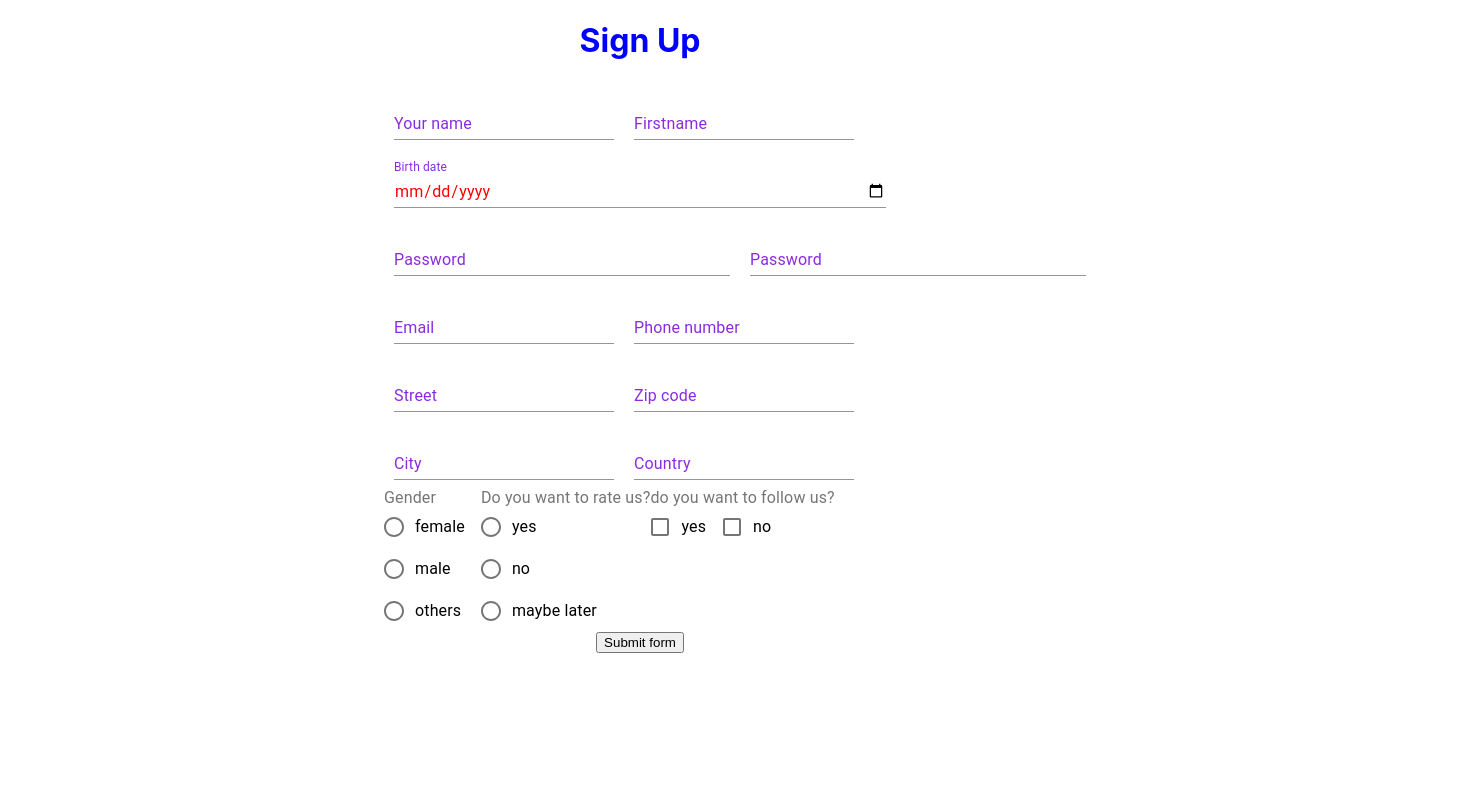
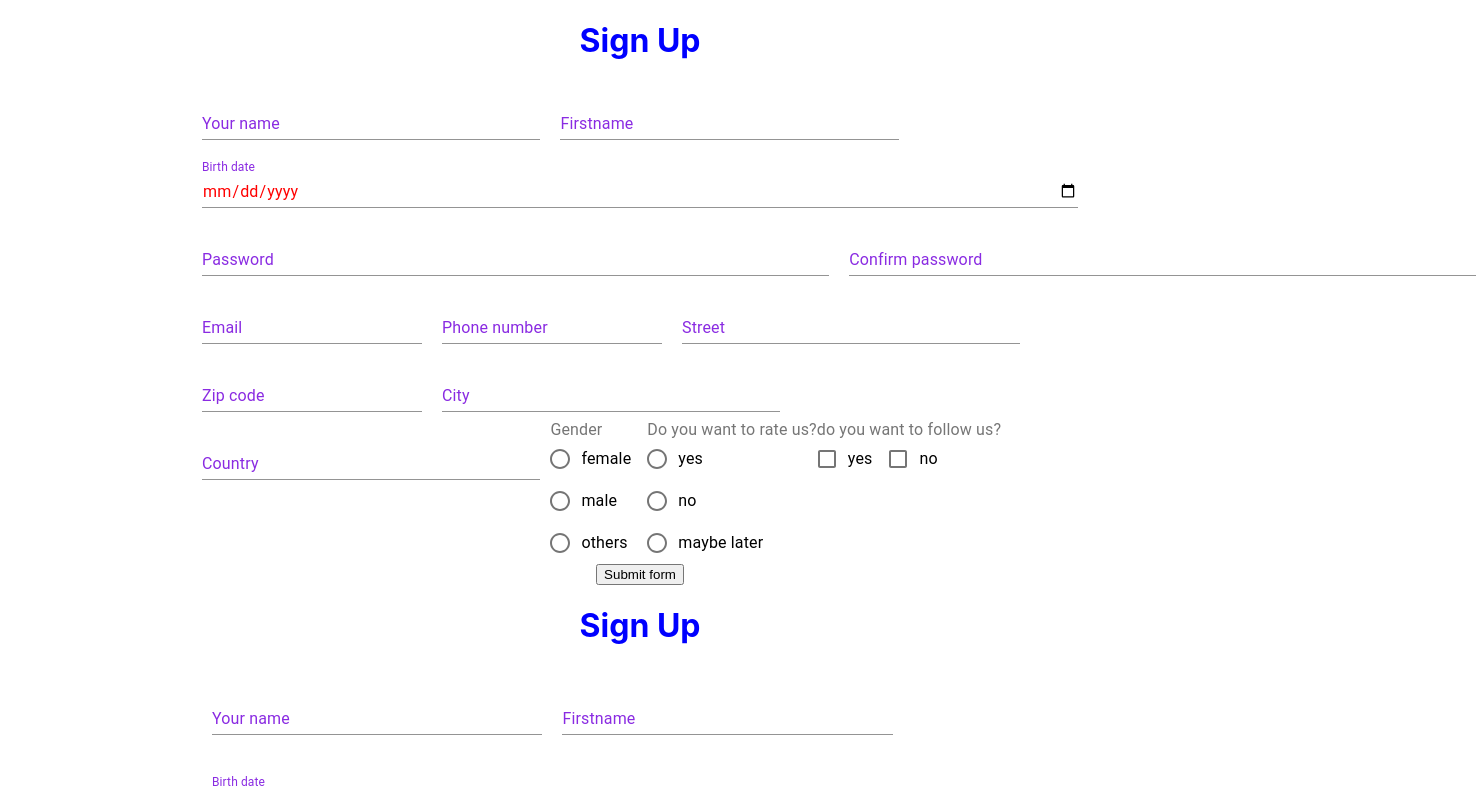
Before and after one commit to meruyert93/React_learning_project, a React (Create React App) app: page / in a window 1280 px wide. Shown: the top 796 px of the page, 1476 px wide, since content can reach past the window. Built offline with nearby package versions, Linux system fonts and the light colour scheme.

Commit message:
FormDescripton as row

```diff
--- a/src/components/Form.tsx
+++ b/src/components/Form.tsx
@@ -1,19 +1,20 @@
+import Checkbox, { CheckboxProps } from '@material-ui/core/Checkbox';
+import { Theme, createStyles, makeStyles } from '@material-ui/core/styles';
+
+import Box from '@material-ui/core/Box';
+import CheckBoxIcon from '@material-ui/icons/CheckBox';
+import CheckBoxOutlineBlankIcon from '@material-ui/icons/CheckBoxOutlineBlank';
+import Favorite from '@material-ui/icons/Favorite';
+import FavoriteBorder from '@material-ui/icons/FavoriteBorder';
+import FormControl from '@material-ui/core/FormControl';
+import FormControlLabel from '@material-ui/core/FormControlLabel';
+import FormGroup from '@material-ui/core/FormGroup';
+import FormLabel from '@material-ui/core/FormLabel';
+import Radio from '@material-ui/core/Radio';
+import RadioGroup from '@material-ui/core/RadioGroup';
 import React from 'react'
 import TextField from '@material-ui/core/TextField';
 import TextareaAutosize from '@material-ui/core/TextareaAutosize';
-import { createStyles, makeStyles, Theme } from '@material-ui/core/styles';
-import Radio from '@material-ui/core/Radio';
-import RadioGroup from '@material-ui/core/RadioGroup';
-import FormGroup from '@material-ui/core/FormGroup';
-import FormControlLabel from '@material-ui/core/FormControlLabel';
-import FormControl from '@material-ui/core/FormControl';
-import FormLabel from '@material-ui/core/FormLabel';
-import Checkbox, { CheckboxProps } from '@material-ui/core/Checkbox';
-import Box from '@material-ui/core/Box';
-import CheckBoxOutlineBlankIcon from '@material-ui/icons/CheckBoxOutlineBlank';
-import CheckBoxIcon from '@material-ui/icons/CheckBox';
-import Favorite from '@material-ui/icons/Favorite';
-import FavoriteBorder from '@material-ui/icons/FavoriteBorder';
 
 //Styling
 const useStyles = makeStyles((theme: Theme) =>
@@ -37,15 +38,31 @@ const useStyles = makeStyles((theme: Theme) =>
 );
 
 export type FormDescription = {
-    inputFields: InputField[];
+    inputFields: Field[];
     radioInputFields: radioInputField [];
     title: string;
     buttonTitle: string;
 }
 
+export type FormDescriptionRow = {
+    inputFields: Field[][];
+    title: string;
+    buttonTitle: string;
+}
+
+export type Field = {
+    type: string;
+}
+
 export type InputField = {
     type: string; // text, phone, check-box, radio, text-area
     label: string;
+    placeholder: string;
+}
+
+export type PasswordGroupField = {
+    type: string; // text, phone, check-box, radio, text-area
+    label: string[];
     placeholder: string;
 }
 
@@ -63,6 +80,8 @@ export enum FormElementType {
     email = "email",
     date = "date",
     number = "number",
+    radio = "radio",
+    checkbox = "checkbox"
   }
 
 export const Form: React.FC<{formDetails: FormDescription}> = (props) => {
@@ -78,20 +97,20 @@ export const Form: React.FC<{formDetails: FormDescription}> = (props) => {
             </h1>
             <div className="main-form">
 
-                {details.inputFields.map((inputField) => {
-                    if (inputField.type === "text") {
-                        return <Box
-                        display="inline-flex"
-                        flexWrap="nowrap"
-                        > <TextField
+                {details.inputFields.map((field) => {
+                    if (field.type === FormElementType.text) {
+                        const inputField = field as InputField;
+                        return <div style={{display: "flex" , width: "40%"}}>
+
+                        <TextField
                         type='text'
                         label={inputField.label}
                         placeholder={inputField.placeholder}
-                        />
-                        </Box>
+                        /></div>
                     }
                     // TODO add support for input type text-area
-                    if (inputField.type === 'text-area') {
+                    if (field.type === FormElementType.textArea) {
+                        const inputField = field as InputField
                         return <TextareaAutosize
                         rowsMin={20}
                         aria-label={inputField.label}
@@ -100,22 +119,26 @@ export const Form: React.FC<{formDetails: FormDescription}> = (props) => {
                         />
                     }
                     // TODO add support for input type password
-                    if (inputField.type === 'password') {
-                        return <FormGroup row>
+                    if (field.type === FormElementType.passwordGroup) {
+                        const inputField = field as PasswordGroupField
+                        return  <div style={{display: "flex", width: "100%"}}>
+                            {/* <FormGroup row>  */}
                             <TextField
                             type ='password'
-                        label={inputField.label}
+                            label={inputField.label[0]}
                             placeholder={inputField.placeholder}
                             />
                             <TextField
                             type ='password'
-                        label={inputField.label}
+                            label={inputField.label[1]}
                             placeholder={inputField.placeholder}
                             />
-                        </FormGroup>
+                            {/* </FormGroup> */}
+                        </div>
                     }
                     //Support for input type email
-                    if (inputField.type === "email") {
+                    if (field.type === FormElementType.email) {
+                        const inputField = field as InputField
                         return <Box
                         display="inline-flex"
                         flexWrap="nowrap"
@@ -126,7 +149,8 @@ export const Form: React.FC<{formDetails: FormDescription}> = (props) => {
                         />
                         </Box>
                     }
-                    if  (inputField.type === "date") {
+                    if  (field.type === FormElementType.date) {
+                        const inputField = field as InputField
                         return <TextField
                         type = 'date'
                         label={inputField.label}
@@ -136,7 +160,8 @@ export const Form: React.FC<{formDetails: FormDescription}> = (props) => {
                         }}
                         />
                     }
-                    if (inputField.type === "number") {
+                    if (field.type === FormElementType.number) {
+                        const inputField = field as InputField
                         return <Box
                         display="inline-flex"
                         flexWrap="nowrap"
@@ -150,7 +175,7 @@ export const Form: React.FC<{formDetails: FormDescription}> = (props) => {
                 }
                 )}
                  {details.radioInputFields.map((radioInputField) => {
-                    if (radioInputField.type === "radio") {
+                    if (radioInputField.type === FormElementType.radio) {
                     return <FormControl component="fieldset"> <FormLabel component="legend">{radioInputField.label}</FormLabel>
                                 <RadioGroup  aria-label="gender" name="gender1"> {radioInputField.values.map((value) => {
                                    return <FormControlLabel value={value} control={<Radio />} label={value} />
@@ -158,7 +183,7 @@ export const Form: React.FC<{formDetails: FormDescription}> = (props) => {
                                 </RadioGroup>
                             </FormControl>
                     }
-                    if(radioInputField.type === 'checkbox') {
+                    if(radioInputField.type === FormElementType.checkbox) {
                     return  <FormControl component="fieldset">  <FormLabel component="legend">{radioInputField.label}</FormLabel>
                             <FormGroup row>
                                 {radioInputField.values.map((value) => {
@@ -180,3 +205,117 @@ export const Form: React.FC<{formDetails: FormDescription}> = (props) => {
         </div>
     )
 }
+
+export const FormWithRows: React.FC<{formDetails: FormDescriptionRow}> = (props) => {
+    const details =  props.formDetails;
+    const classes = useStyles();
+    return (
+        <div className="div-100-width">
+            <h1 className="title">
+                {details.title}
+            </h1>
+            <div className="main-form">
+                {/* [1, 2, 3, 4]
+                [[1, 2], [3], [4]] */}
+                {details.inputFields.map((row) => {
+                    return <div style={{display:"flex", margin: "10px", alignItems:"stretch", width: "100%"}}>
+                                {row.map((field) => {
+                                if (field.type === FormElementType.text) {
+                                    const inputField = field as InputField;
+                                    return <div style={{display: "flex" , width: "40%"}}>
+                                                <TextField
+                                                type='text'
+                                                label={inputField.label}
+                                                placeholder={inputField.placeholder}
+                                                />
+                                            </div>
+                                }
+                                // TODO add support for input type text-area
+                                if (field.type === FormElementType.textArea) {
+                                    const inputField = field as InputField
+                                    return <TextareaAutosize
+                                            rowsMin={20}
+                                            aria-label={inputField.label}
+                                            placeholder={inputField.placeholder}
+                                            defaultValue={inputField.label}
+                                            />
+                                }
+                                // TODO add support for input type password
+                                if (field.type === FormElementType.passwordGroup) {
+                                    const inputField = field as PasswordGroupField
+                                    return  <div style={{display: "flex", width: "100%"}}>
+                                                <TextField
+                                                type ='password'
+                                                label={inputField.label[0]}
+                                                placeholder={inputField.placeholder}
+                                                />
+                                                <TextField
+                                                type ='password'
+                                                label={inputField.label[1]}
+                                                placeholder={inputField.placeholder}
+                                                />
+                                            </div>
+                                }
+                                //Support for input type email
+                                if (field.type === FormElementType.email) {
+                                    const inputField = field as InputField
+                                    return <TextField
+                                            type ='email'
+                                            label={inputField.label}
+                                            placeholder={inputField.placeholder}
+                                            />
+                                }
+                                if  (field.type === FormElementType.date) {
+                                    const inputField = field as InputField
+                                    return <TextField
+                                            type = 'date'
+                                            label={inputField.label}
+                                            placeholder={inputField.placeholder}
+                                            InputLabelProps={{
+                                            shrink: true,
+                                            }}
+                                            />
+                                }
+                                if (field.type === FormElementType.number) {
+                                    const inputField = field as InputField
+                                    return <TextField
+                                    type = 'number'
+                                    label={inputField.label}
+                                    placeholder={inputField.placeholder}
+                                    />
+
+                                }
+                                if (field.type === FormElementType.radio) {
+                                    const radioInputField = field as radioInputField
+                                return <FormControl component="fieldset"> <FormLabel component="legend">{radioInputField.label}</FormLabel>
+                                            <RadioGroup  aria-label="gender" name="gender1"> {radioInputField.values.map((value) => {
+                                            return <FormControlLabel value={value} control={<Radio />} label={value} />
+                                                })}
+                                            </RadioGroup>
+                                        </FormControl>
+                                }
+                                if(field.type === FormElementType.checkbox) {
+                                    const radioInputField = field as radioInputField
+                                return  <FormControl component="fieldset">  <FormLabel component="legend">{radioInputField.label}</FormLabel>
+                                        <FormGroup row>
+                                            {radioInputField.values.map((value) => {
+                                                return   <FormControlLabel
+                                                label={value}
+                                                control={<Checkbox />}
+                                                value={value}
+                                                />
+                                            })}
+                                        </FormGroup>
+                                        </FormControl>
+                                }
+                                })}
+                            </div>
+                    })}
+            </div>
+            <button>
+                {details.buttonTitle}
+            </button>
+        </div>
+    )
+}
+// Element
--- a/src/css/main.css
+++ b/src/css/main.css
@@ -6,14 +6,14 @@
 .containerForm {
   display: flex;
   justify-content: center;
-
+  flex-direction: column;
 }
 
 .main-form {
   display: flex;
   flex-direction: row;
   flex-wrap: wrap;
-    width: 40%;
+  width: 70%;
   margin: 0 auto;
 }
 
@@ -22,13 +22,11 @@
   margin: 10px;
   width: calc(100% - 10px);
   flex: 1 0 70%;
-
 }
 
 .main-form .MuiTextField-root input {
   color: red;
 }
-
 
 .main-form .MuiTextField-root label {
   color: blueviolet;
@@ -38,7 +36,7 @@
   display: flex;
   flex-direction: column;
   align-items: center;
-    width:100%;
+  width: 100%;
   margin: 0 auto;
 }
 .inputsforName {
@@ -46,13 +44,3 @@
   justify-content: space-around;
   color: red;
 }
-
-.main-form .MuiFormGroup-root {
-    display: inline-flex;
-    flex-wrap: nowrap;
-}
-
-.main-form .MuiFormControl-root {
-    display: flex;
-    flex-wrap: wrap;
-}
--- a/src/pages/ExampleForm.tsx
+++ b/src/pages/ExampleForm.tsx
@@ -1,7 +1,7 @@
-import {Form, FormDescription, InputField, radioInputField } from "../components/Form"
-import React, { Component } from 'react';
 import '../css/main.css';
 
+import {Form, FormDescription, FormDescriptionRow, FormWithRows, InputField, PasswordGroupField, radioInputField} from "../components/Form"
+import React, { Component } from 'react';
 
 export class ExampleForm extends Component <{}, {}> {
 
@@ -9,7 +9,7 @@ export class ExampleForm extends Component <{}, {}> {
         const nameInputField: InputField = {type: "text", placeholder: "Enter your name", label: "Your name"}
         const firstNameInputField: InputField = {type: "text", placeholder: "Enter your first name", label: "Firstname"}
         const emailInputField: InputField = {type: "email", placeholder: "Enter your email", label: "Email"}
-        const passwordInputField: InputField = {type: "password", placeholder: "Create your password", label: "Password"}
+        const passwordInputField: PasswordGroupField = {type: "password-group", placeholder: "Create your password", label: ["Password", "Confirm password"]}
         const birthDateInputField: InputField = {type: "date", placeholder: "Enter your birth date", label:"Birth date"}
         const phoneNumberInputField: InputField = {type: "number", placeholder: "Enter your phone Number", label:"Phone number"}
         const streetInputField: InputField = {type: "text", placeholder: "Enter your street", label: "Street"}
@@ -29,8 +29,18 @@ export class ExampleForm extends Component <{}, {}> {
             title: "Sign Up",
             buttonTitle: "Submit form"}
 
+        const nameFormAsRows: FormDescriptionRow = {
+            inputFields:
+            [[nameInputField, firstNameInputField],
+            [birthDateInputField],
+            [streetInputField, zipCodeInputField, cityCodeInputField, countryCodeInputField],
+            [birthDateInputField, birthDateInputField]],
+            title: "Sign Up",
+            buttonTitle: "Submit form"}
+
         return  <div className="containerForm">
                         <Form formDetails={nameForm}/>
+                        <FormWithRows formDetails={nameFormAsRows}/>
                 </div>
     }
 
```
Lines whose indentation alone changed are shown as unchanged.
